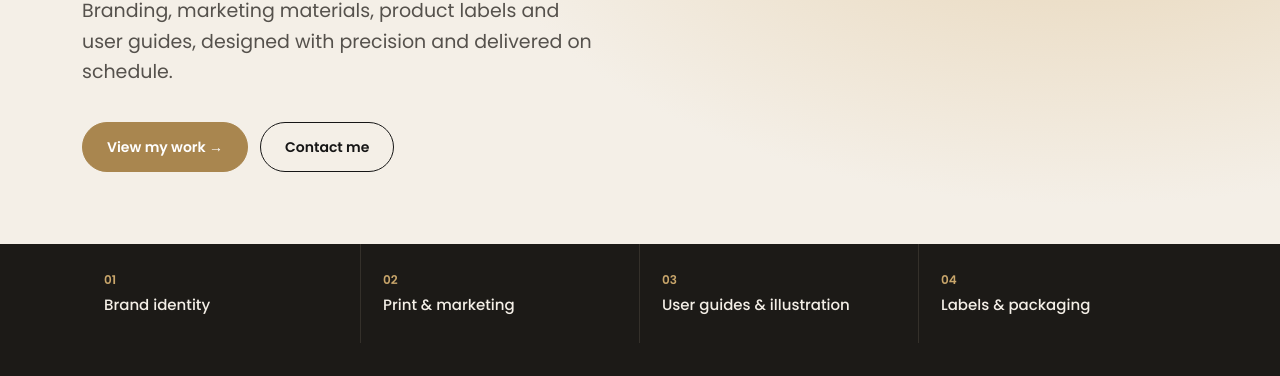
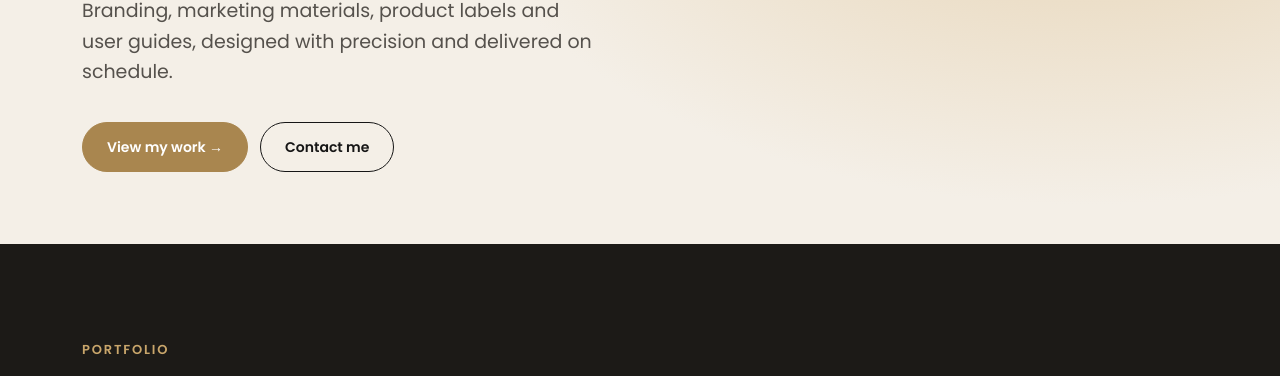
Before and after one commit to IdanDesign/idan-portfolio, a plain HTML site: page index.html in a window 1280 px wide. Shown: the part 385-761 px from the top of the page. Drawn offline with Linux system fonts and the light colour scheme.

Commit message:
Remove services band below hero
Removed the services section from the index.html file.

```diff
--- a/index.html
+++ b/index.html
@@ -98,7 +98,6 @@ footer .wrap{flex-direction:column;gap:6px;text-align:center}
 <p class="lead">Branding, marketing materials, product labels and user guides, designed with precision and delivered on schedule.</p>
 <div class="ctas"><a class="btn solid" href="#work">View my work →</a><a class="btn ghost" href="#contact">Contact me</a></div></div>
 </div></div>
-<div class="band"><div class="wrap services"><div><small>01</small>Brand identity</div><div><small>02</small>Print &amp; marketing</div><div><small>03</small>User guides &amp; illustration</div><div><small>04</small>Labels &amp; packaging</div></div></div>
 <section id="work"><div class="wrap"><div class="eyebrow">Portfolio</div><h2>Selected work</h2><div class="tabs" id="tabs"></div>
 <div class="pinfo"><div><h3 id="pt"></h3><p id="pd"></p></div><div class="ctrl"><span class="ctr" id="ctr"></span><div><button class="arr" id="prev" aria-label="Previous">←</button> <button class="arr" id="next" aria-label="Next">→</button></div></div></div>
 <div class="track" id="track"></div><div class="bar"><i id="bar"></i></div></div></section>
```
